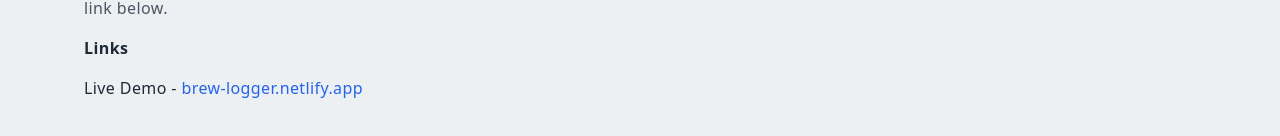
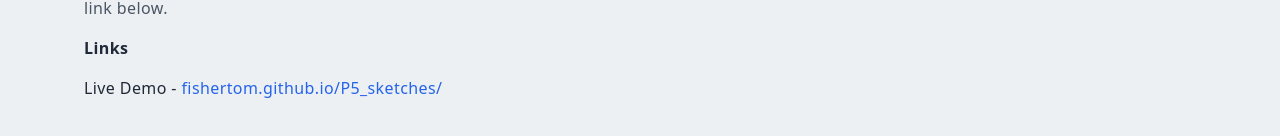
Before and after one commit to FisherTom/next-portfolio, a Next.js app: page /creative in a window 1280 px wide. Shown: the part 776-912 px from the top of the page. Built offline with nearby package versions, Linux system fonts and the light colour scheme.

Commit message:
fix link

```diff
--- a/pages/creative.jsx
+++ b/pages/creative.jsx
@@ -49,10 +49,10 @@ function brewlog() {
             Live Demo -
             <a
               className="text-blue-600"
-              href="https://brew-logger.netlify.app/"
+              href="https://fishertom.github.io/P5_sketches/"
             >
               {" "}
-              brew-logger.netlify.app
+              fishertom.github.io/P5_sketches/
             </a>
           </p>
         </div>
```
